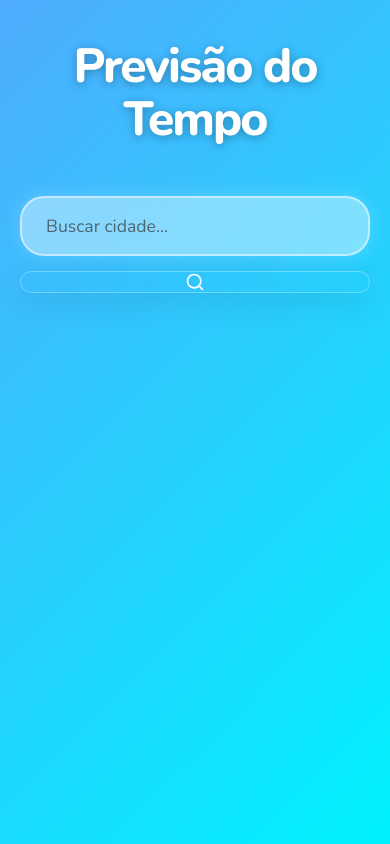
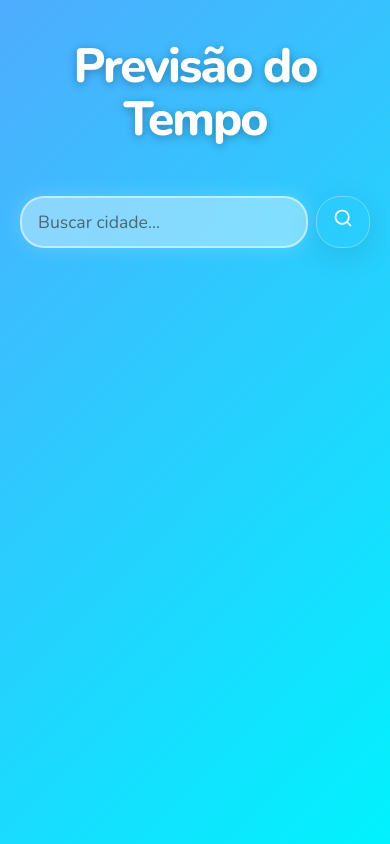
Before and after one commit to JJOAO-015/Web-Clima, a React (Vite) app: page / in a window 390 px wide. Built offline with nearby package versions, Linux system fonts and the light colour scheme.

Commit message:
Ajuste botão de pesquisa

```diff
--- a/src/App.css
+++ b/src/App.css
@@ -372,7 +372,16 @@ html, body {
 
 @media (max-width: 480px) {
   .header-search {
-    flex-direction: column;
+    flex-direction: row;
+    gap: 8px;
+  }
+
+  .search-input {
+    padding: 12px 16px;
+  }
+
+  .search-btn {
+    padding: 0 16px;
   }
 
   .details-grid {
@@ -391,22 +400,6 @@ html, body {
   }
 }
 
-.icon-flex {
-  display: flex;
-  align-items: center;
-  gap: 8px;
-}
-
-.search-btn {
-  display: flex;
-  align-items: center;
-  justify-content: center;
-}
-
-.spin-icon {
-  animation: spin 1s linear infinite;
-}
-
 @keyframes spin {
   from { transform: rotate(0deg); }
   to { transform: rotate(360deg); }
```
